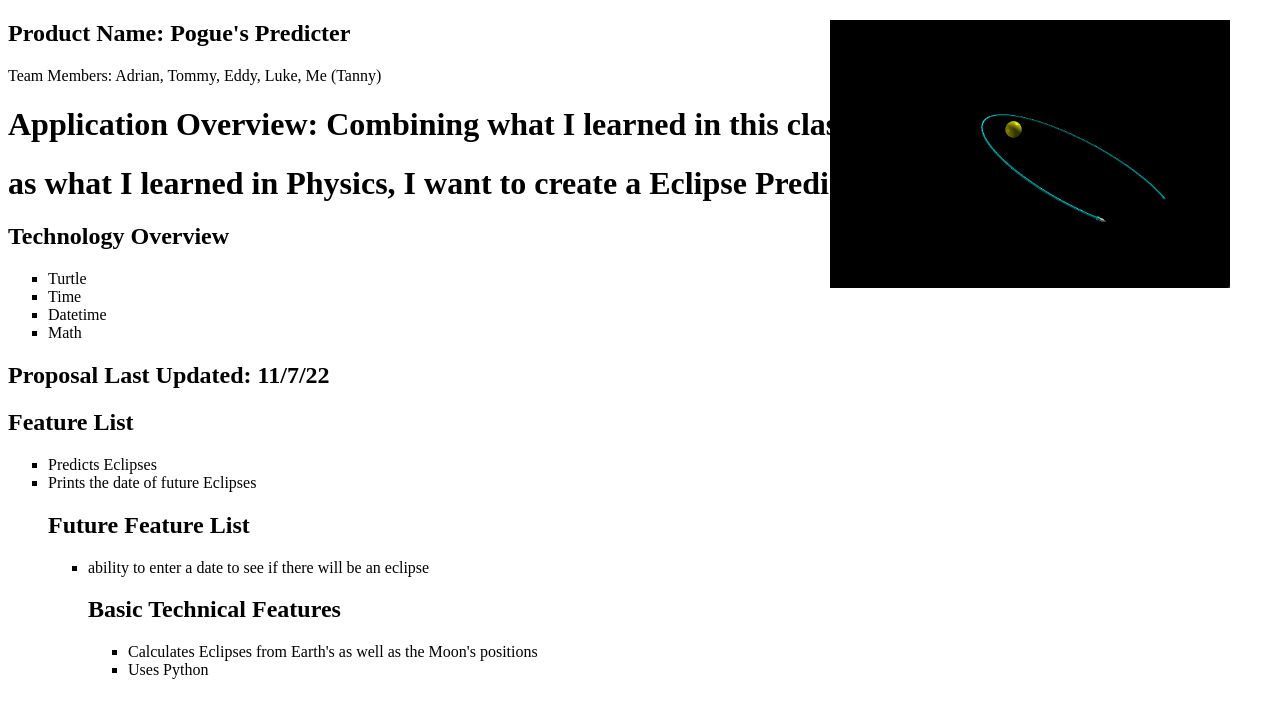
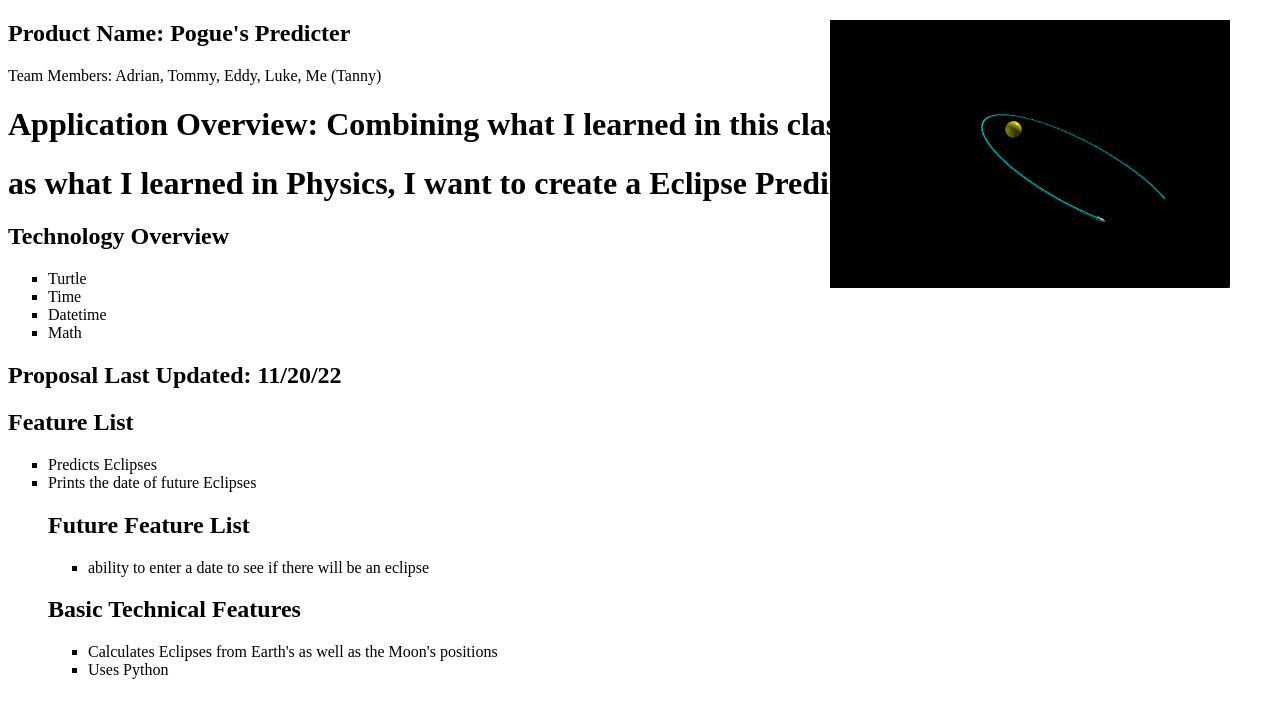
Before and after one commit to TannyDo-debug/Finals-Website, a plain HTML site: page index.html in a window 1280 px wide. Drawn offline with Linux system fonts and the light colour scheme.

Commit message:
Update index.html

```diff
--- a/index.html
+++ b/index.html
@@ -42,7 +42,7 @@ div.b {
     <li>Math</li>
 </ul>
 <h2>
-    Proposal Last Updated: 11/7/22
+    Proposal Last Updated: 11/20/22
 </h2>
 <h2> Feature List</h2>
 <ul style="list-style-type:square">
@@ -53,6 +53,7 @@ div.b {
 </h2>
 <ul style="list-style-type:square">
     <li>ability to enter a date to see if there will be an eclipse</li>
+</ul>
 </html>
 <h2>
     Basic Technical Features
@@ -60,5 +61,4 @@ div.b {
 <ul style="list-style-type:square">
     <li>Calculates Eclipses from Earth's as well as the Moon's positions</li>
     <li>Uses Python</li>
-</ul>
 </DOCTYPE>
```
